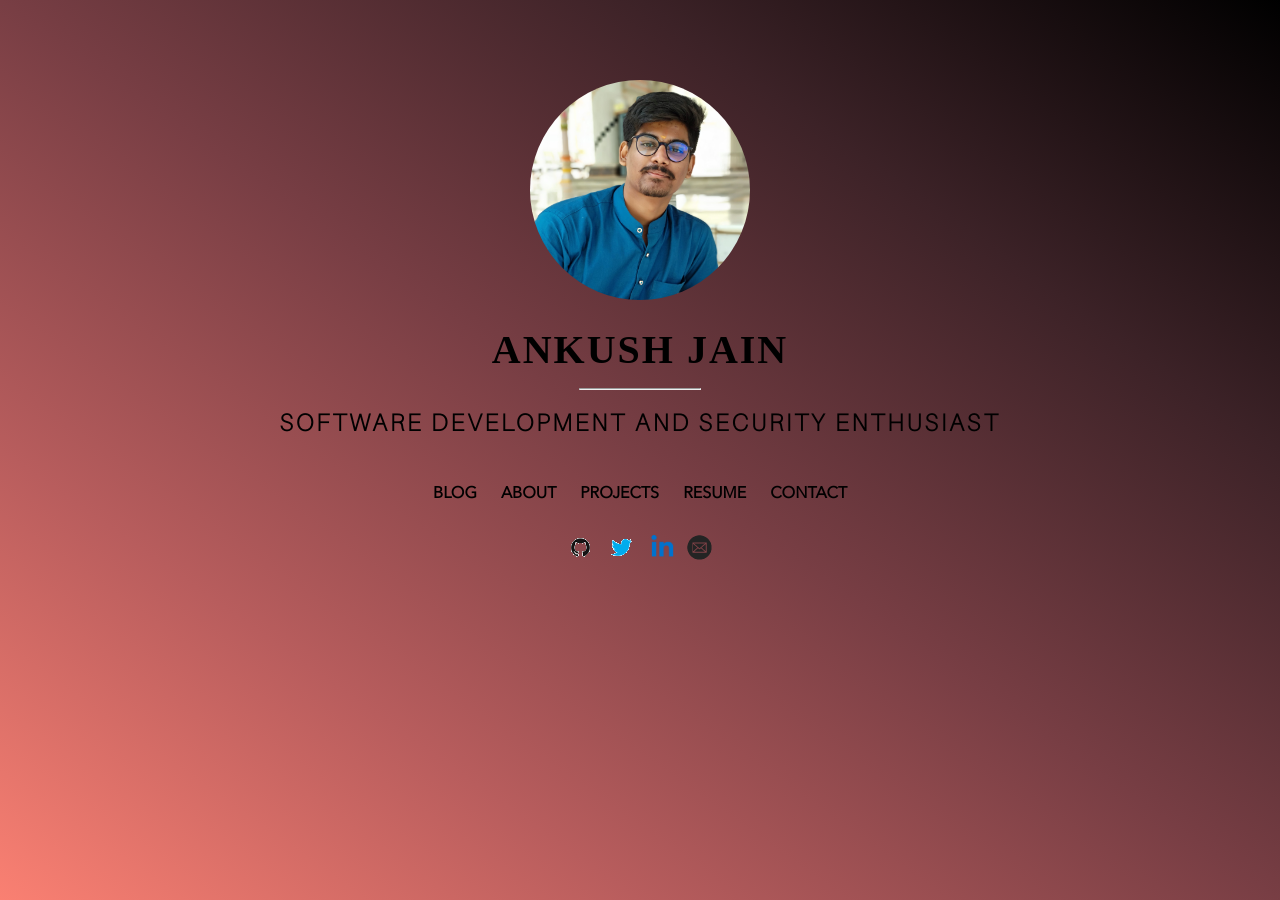
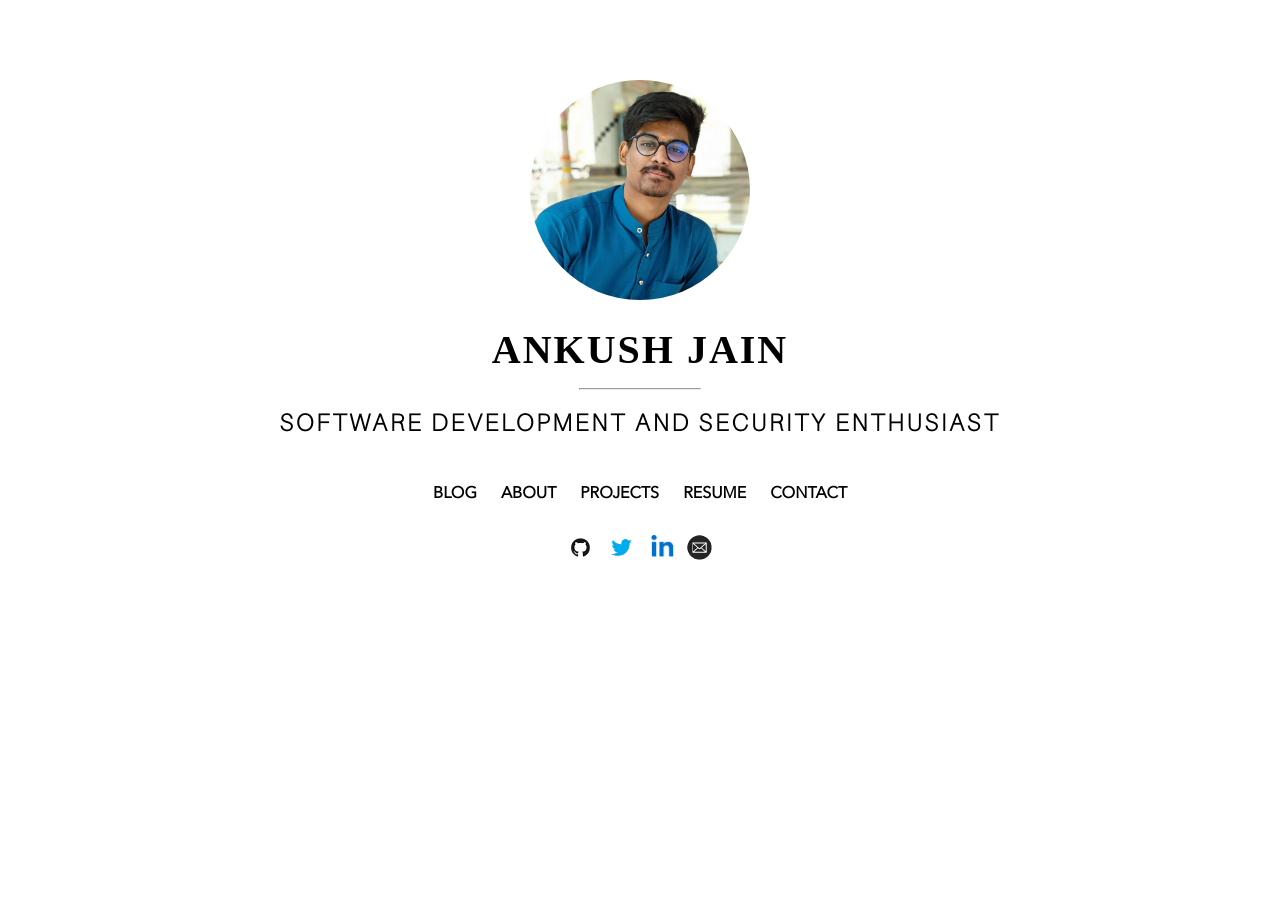
Before and after one commit to 49ku5h/MY-WEBSITE, a Jekyll site: the page built from index.html, in a window 1280 px wide. Built offline with Jekyll 4.4.1, drawn with Linux system fonts in a browser that asks for light colours; nearby versions of some CDN libraries.

Commit message:
Update main.css

```diff
--- a/assets/css/main.css
+++ b/assets/css/main.css
@@ -16,7 +16,7 @@ body {
 
 .home-body {
  box-sizing: border-box;
- background: linear-gradient(to left bottom, #000000, #3c2227, #783e44, #b85d5d, #fa8072);
+ background-image: 11.png;
  height: initial;
  min-height: 100%;
 }
```
